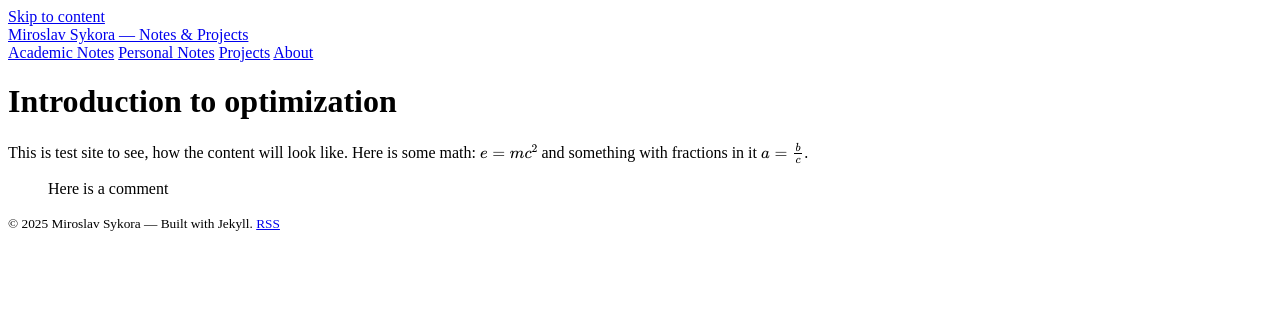
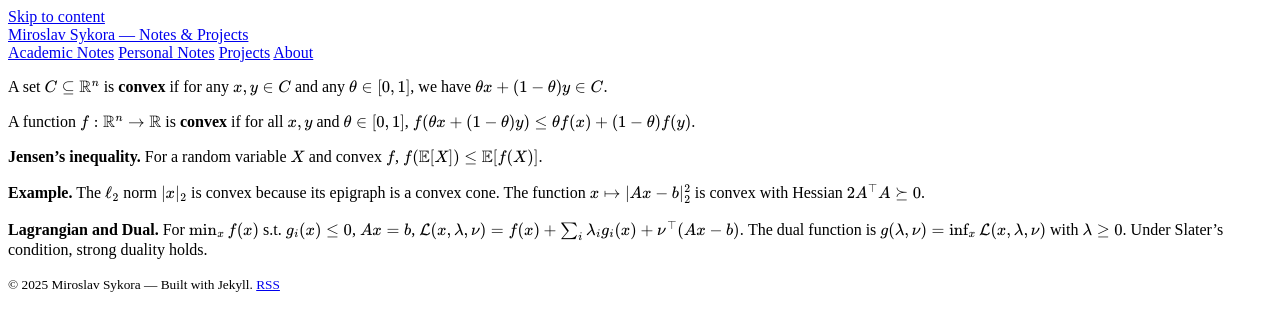
Before and after one commit to Mirasyko/Mirasyko.github.io, a Jekyll site: the page built from academic/intro-to-optimization.md, in a window 1280 px wide. Shown: the top 331 px of the page. Built offline with Jekyll 4.4.1, drawn with Linux system fonts in a browser that asks for light colours; our own code applies the rules of GitHub Pages for plain Markdown files.

Commit message:
added test files and features

```diff
--- a/academic/intro-to-optimization.md
+++ b/academic/intro-to-optimization.md
@@ -1,5 +1,34 @@
-# Introduction to optimization
+---
+title: "Convex Optimization — Basics"
+date: 2025-08-24
+tags: [optimization, convexity, duality]
+excerpt: "Definitions, examples, and first properties of convex sets and functions."
+---
 
-This is test site to see, how the content will look like. Here is some math: $e = mc^{2}$ and something with fractions in it $a = \frac{b}{c}$.
 
-> Here is a comment
+A set $C \subseteq \mathbb{R}^n$ is **convex** if for any $x, y \in C$ and any $\theta \in [0,1]$, we have
+$$
+\theta x + (1-\theta) y \in C.
+$$
+
+
+A function $f: \mathbb{R}^n \to \mathbb{R}$ is **convex** if for all $x,y$ and $\theta \in [0,1]$,
+$$
+f(\theta x + (1-\theta) y) \le \theta f(x) + (1-\theta) f(y).
+$$
+
+
+**Jensen's inequality.** For a random variable $X$ and convex $f$,
+$$
+f(\mathbb{E}[X]) \le \mathbb{E}[f(X)].
+$$
+
+
+**Example.** The $\ell_2$ norm $\|x\|_2$ is convex because its epigraph is a convex cone. The function $x \mapsto \|Ax-b\|_2^2$ is convex with Hessian $2A^\top A \succeq 0$.
+
+
+**Lagrangian and Dual.** For $\min_x f(x)$ s.t. $g_i(x) \le 0$, $Ax = b$,
+$$
+\mathcal{L}(x,\lambda,\nu) = f(x) + \sum_i \lambda_i g_i(x) + \nu^\top(Ax-b).
+$$
+The dual function is $g(\lambda,\nu) = \inf_x \mathcal{L}(x,\lambda,\nu)$ with $\lambda\ge 0$. Under Slater's condition, strong duality holds.
```
Also changed, not shown: personal/The-beginning-of-infinity.md (deleted, +0 -3 lines), personal/reading-log-2025.md (added, +8 -0 lines), projects/bachelor-thesis.md (+8 -1 lines).
